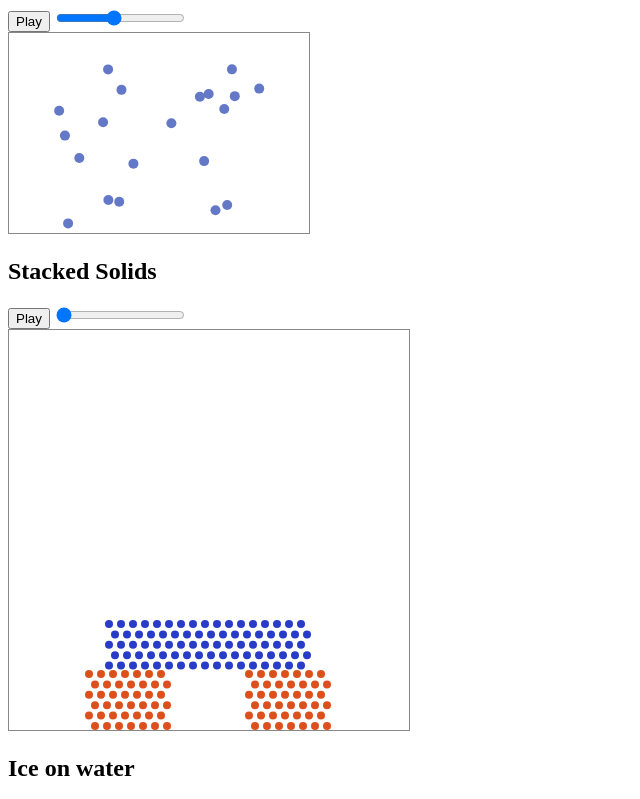
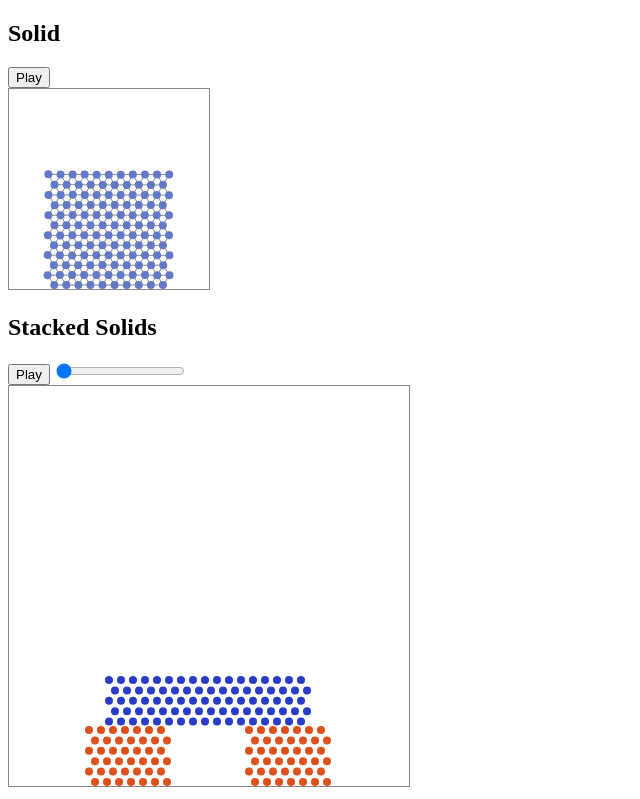
Before and after one commit to petercollingridge/atomic.js, a plain HTML site: page index.html in a window 1280 px wide. Shown: the top 799 px of the page, without its empty margins (0-640 px from the left). Drawn offline with Linux system fonts and the light colour scheme.

Commit message:
Improve examples

```diff
--- a/index.html
+++ b/index.html
@@ -12,10 +12,12 @@
 
     <body>
         <div>
-            <button id="world-1-button">Play</button>
-            <input type="range" id="world-1-speed" min="1" max="10" value="5"/>
+            <h2>Solid</h2>
+            <div>
+                <button id="solid-button">Play</button>
+            </div>
+            <div id="solid"></div>
         </div>
-        <div id="world-1"></div>
 
         <h2>Stacked Solids</h2>
         <div>
--- a/js/atomic.js
+++ b/js/atomic.js
@@ -369,6 +369,7 @@ var Atomic = (function () {
         return {
             set: set,
             draw: draw,
+            update: update,
             particles: particles,
             addParticles: addParticles,
             addParticleBlock: addParticleBlock,
--- a/js/examples.js
+++ b/js/examples.js
@@ -1,46 +1,60 @@
-var world1 = Atomic.makeWorld('world-1', 300, 200);
+(function(id){
+    var width = 200;
+    var height = 200;
 
-document.getElementById('world-1-button').onclick = world1.toggleRunning;
-document.getElementById('world-1-speed').onchange = function() {
-    world1.set('simulationSpeed', parseFloat(this.value));
-};
+    var world = Atomic.makeWorld(id, width, height);
+    document.getElementById(id + '-button').onclick = world.toggleRunning;
 
-world1.addParticles(20);
-world1.draw();
+    world.set('particleR', 4);
+    world.set('temperature', 0.01);
 
-var worldWidth2 = 400;
-var worldHeight2 = 400;
-var world2 = Atomic.makeWorld('world-2', worldWidth2, worldHeight2);
-document.getElementById('world-2-button').onclick = world2.toggleRunning;
-document.getElementById('world-2-temp').addEventListener('input',
+    // Add block of particles
+    world.addParticleBlock(40, height - 120, width - 80, 120, { temperature: 0.01 });
+
+    world.update();
+})('solid');
+
+(function(id){
+    var width = 400;
+    var height = 400;
+    var world = Atomic.makeWorld(id, width, height);
+
+    document.getElementById(id + '-button').onclick = world.toggleRunning;
+    document.getElementById(id + '-temp').addEventListener('input',
         function() {
-        world2.set('temperature', parseFloat(this.value));
+            world.set('temperature', parseFloat(this.value));
         }
     );
 
+
     //  Set defaults
-world2.set('particleR', 4);
-world2.set('initialSpeed', 0.001);
-world2.set('temperature', 0);
-world2.set('particleFill', 'rgb(220, 80, 30)');
+    world.set('particleR', 4);
+    world.set('initialSpeed', 0.001);
+    world.set('temperature', 0);
+    world.set('particleFill', 'rgb(220, 80, 30)');
 
     // Add block of particles
-world2.addParticleBlock(80, worldHeight2 - 56, 80, 60);
-world2.addParticleBlock(worldWidth2 - 160, worldHeight2 - 56, 80, 60);
+    world.addParticleBlock(80, height - 56, 80, 60);
+    world.addParticleBlock(width - 160, height - 56, 80, 60);
 
     // Add a block of particles with different parameters
-world2.addParticleBlock(100, worldHeight2 - 106, 200, 50, { colour: 'rgb(40, 60, 200)' });
+    world.addParticleBlock(100, height - 106, 200, 50, { colour: 'rgb(40, 60, 200)' });
 
-world2.draw();
+    world.draw();
+})('world-2');
 
+(function(id){
+    var width = 400;
+    var height = 400;
 
-var world3 = Atomic.makeWorld('world-3', worldWidth2, worldHeight2);
-document.getElementById('world-3-button').onclick = world3.toggleRunning;
+    var world = Atomic.makeWorld(id, width, height);
+    document.getElementById(id + '-button').onclick = world.toggleRunning;
 
     // Add water
-world3.addParticleBlock(10, worldHeight2 - 60, 380, 60, { 'temperature': 0.25 });
+    world.addParticleBlock(10, height - 60, 380, 60, { 'temperature': 0.25 });
 
     // Add a block of particles with different parameters
-world3.addParticleBlock(120, worldHeight2 - 128, 85, 60, { colour: 'red', 'temperature': 0.01 });
+    world.addParticleBlock(120, height - 128, 85, 60, { colour: 'red', 'temperature': 0.01 });
 
-world3.draw();
+    world.draw();
+})('world-3');
```
Lines whose indentation alone changed are shown as unchanged.
